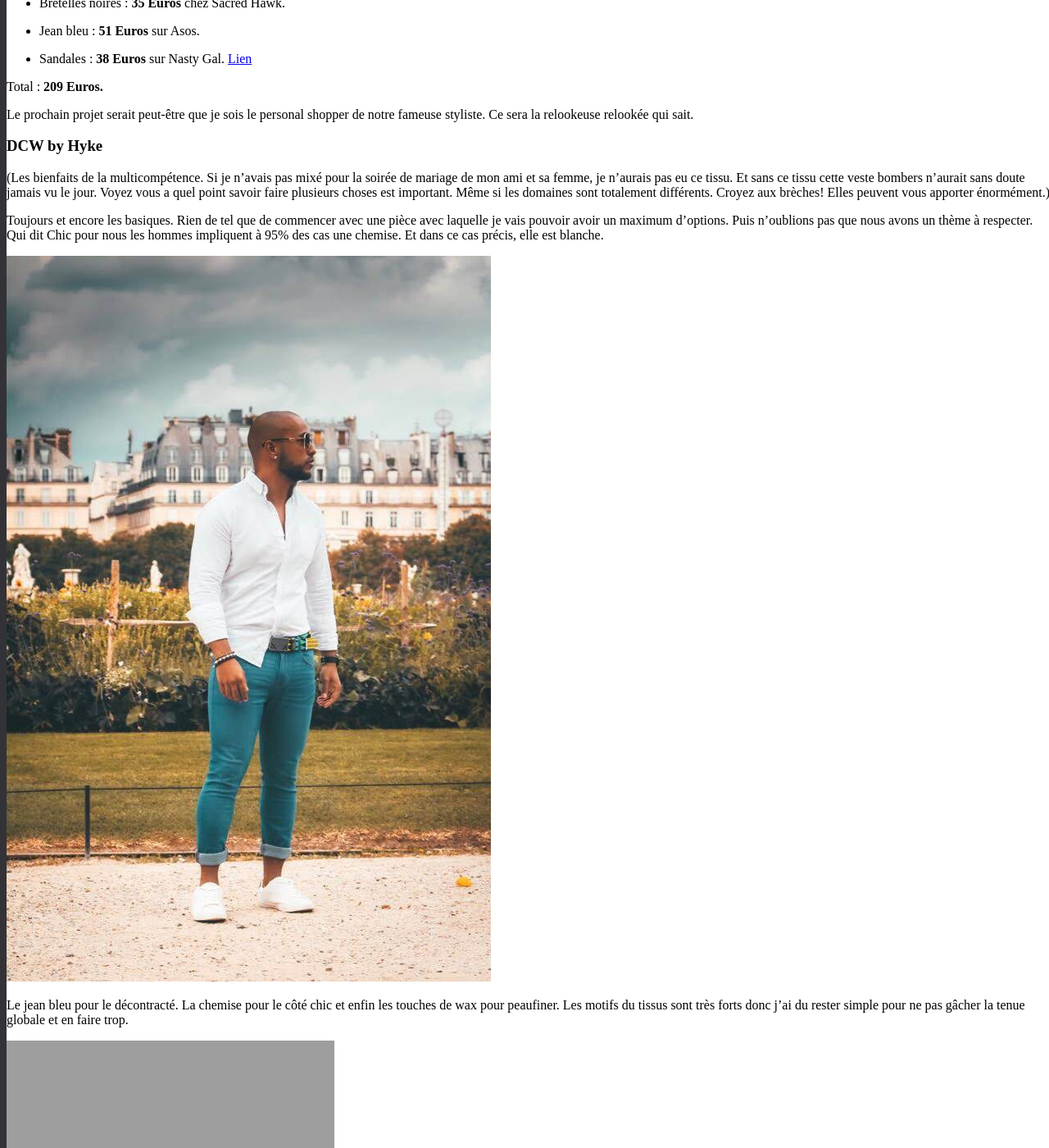
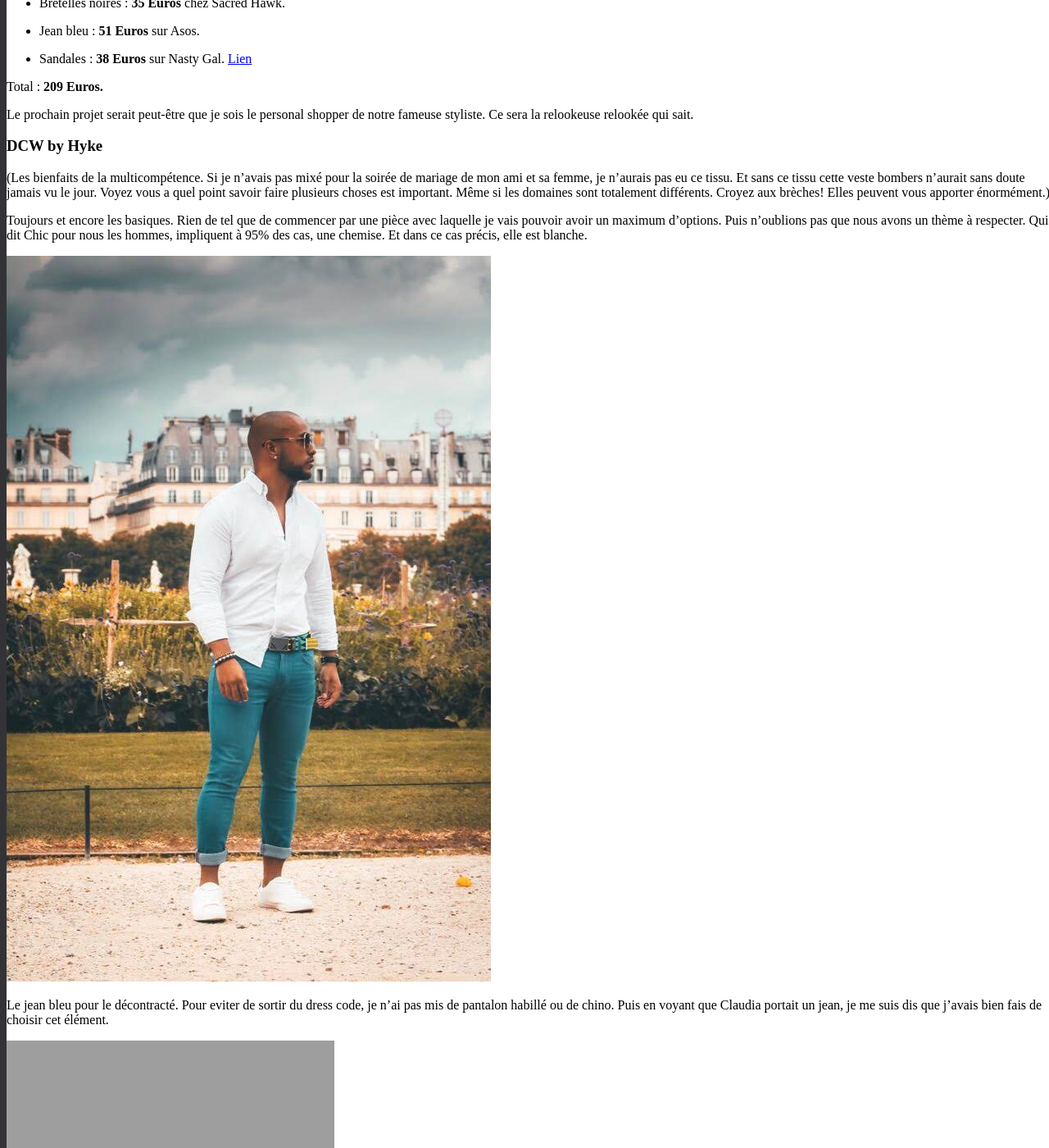
Before and after one commit to darkh2/darkh2.github.io, a Jekyll site: the page built from _posts/2018-08-26-Décontracté-Chic-&-Wax.md, in a window 1280 px wide and 1400 px high, scrolled down 5159 px. Shown: the whole window at 82% size. Built offline with Jekyll 4.4.1, drawn with Linux system fonts in a browser that asks for light colours; comment, search, counter and statistics services are not loaded.

Commit message:
Update 2018-08-26-Décontracté-Chic-&-Wax.md

```diff
--- a/_posts/2018-08-26-Décontracté-Chic-&-Wax.md
+++ b/_posts/2018-08-26-Décontracté-Chic-&-Wax.md
@@ -61,11 +61,11 @@ Le prochain projet serait peut-être que je sois le personal shopper de notre fa
 
 (Les bienfaits de la multicompétence. Si je n'avais pas mixé pour la soirée de mariage de mon ami et sa femme, je n'aurais pas eu ce tissu. Et sans ce tissu cette veste bombers n'aurait sans doute jamais vu le jour. Voyez vous a quel point savoir faire plusieurs choses est important. Même si les domaines sont totalement différents. Croyez aux brèches! Elles peuvent vous apporter énormément.)
 
-Toujours et encore les basiques. Rien de tel que de commencer avec une pièce avec laquelle je vais pouvoir avoir un maximum d'options. Puis n'oublions pas que nous avons un thème à respecter. Qui dit Chic pour nous les hommes impliquent à 95% des cas une chemise. Et dans ce cas précis, elle est blanche.
+Toujours et encore les basiques. Rien de tel que de commencer par une pièce avec laquelle je vais pouvoir avoir un maximum d'options. Puis n'oublions pas que nous avons un thème à respecter. Qui dit Chic pour nous les hommes, impliquent à 95% des cas, une chemise. Et dans ce cas précis, elle est blanche.
 
 ![dcw_chemise]({{site.url}}/{{site.baseurl}}img/dcw_chemise.jpg)
 
-Le jean bleu pour le décontracté. La chemise pour le côté chic et enfin les touches de wax pour peaufiner. Les motifs du tissus sont très forts donc j'ai du rester simple pour ne pas gâcher la tenue globale et en faire trop.
+Le jean bleu pour le décontracté. Pour eviter de sortir du dress code, je n'ai pas mis de pantalon habillé ou de chino. Puis en voyant que Claudia portait un jean, je me suis dis que j'avais bien fais de choisir cet élément.
 
 ![dcw_accessoires]({{site.url}}/{{site.baseurl}}img/dcw_accessoires.jpg)
 
```
